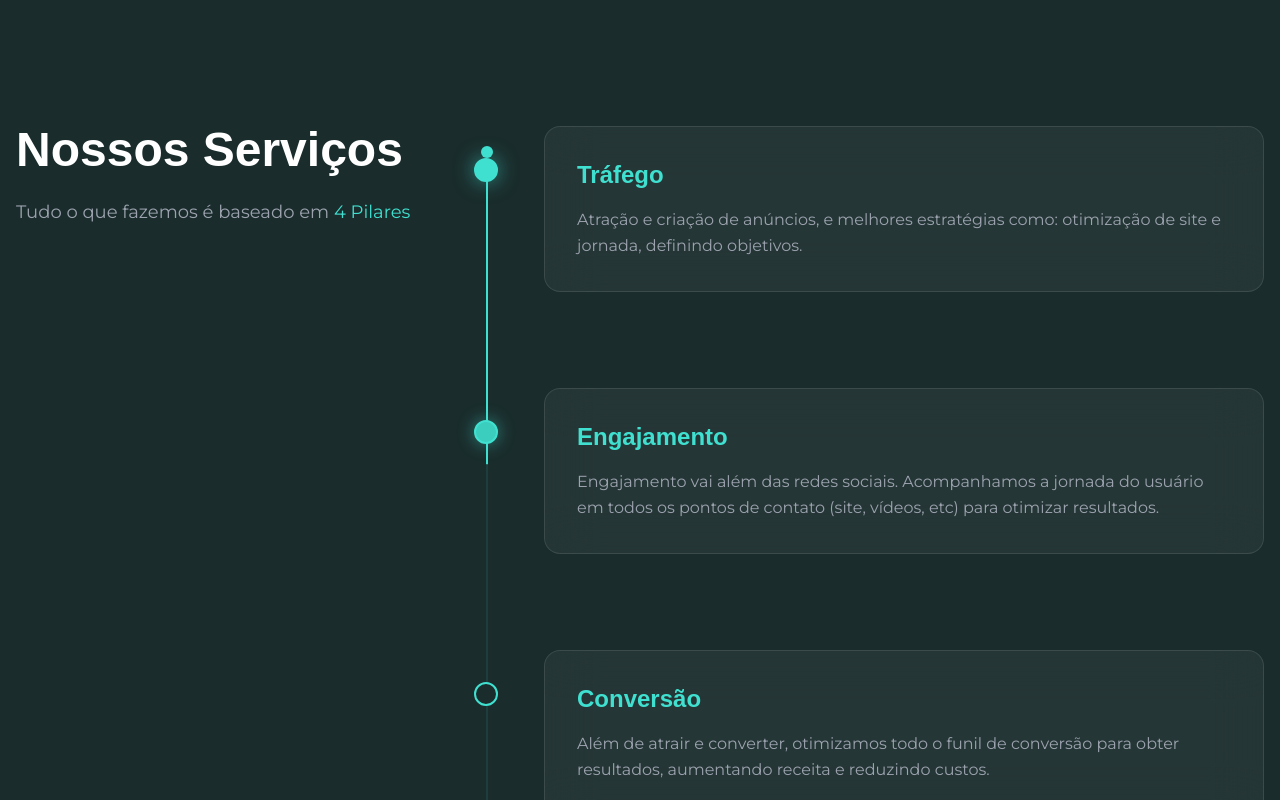
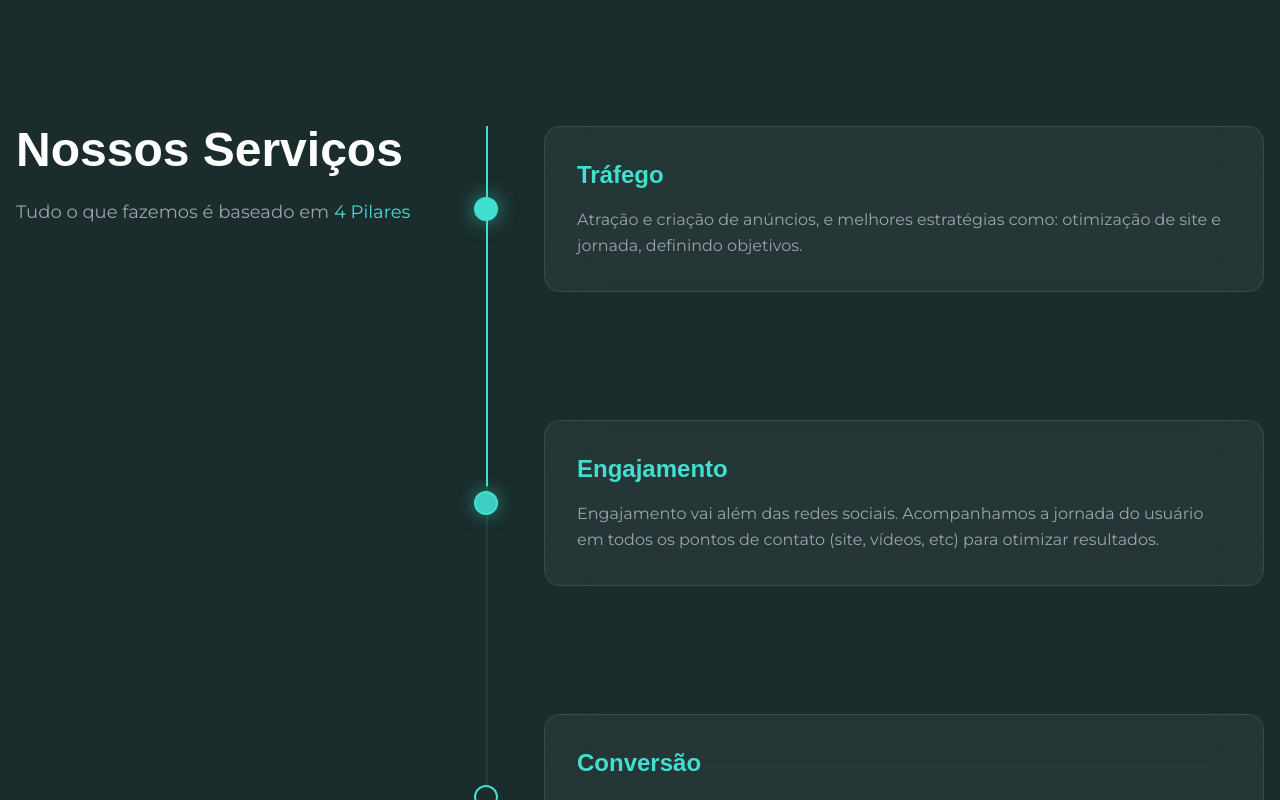
Before and after one commit to gbarbosap7/xtyl-clone, a Next.js app: page / in a window 1280 px wide. Shown: the part 4920-5720 px from the top of the page. Built offline with nearby package versions, Linux system fonts and the light colour scheme.

Commit message:
fix: ajusta alinhamento dos círculos para centralizarem em cada quadrante

```diff
--- a/src/components/ServiceSteps.tsx
+++ b/src/components/ServiceSteps.tsx
@@ -53,11 +53,7 @@ const ServiceSteps = () => {
           {/* Timeline */}
           <div className="md:w-2/3 relative">
             {/* Container da Timeline */}
-            <div className="absolute left-[22px] top-[40px] bottom-[40px] w-[2px] flex flex-col">
-              {/* Pontos de início e fim */}
-              <div className="absolute -top-[20px] left-1/2 -translate-x-1/2 w-3 h-3 rounded-full bg-xtyl-primary shadow-glow" />
-              <div className="absolute -bottom-[20px] left-1/2 -translate-x-1/2 w-3 h-3 rounded-full bg-xtyl-primary/20" />
-
+            <div className="absolute left-[22px] top-0 bottom-0 w-[2px] flex flex-col">
               {/* Linha de fundo (não preenchida) */}
               <div className="absolute inset-0 bg-xtyl-primary/10" />
 
@@ -86,11 +82,11 @@ const ServiceSteps = () => {
                 whileInView={{ opacity: 1, x: 0 }}
                 viewport={{ once: true, margin: "-100px" }}
                 transition={{ duration: 0.5, delay: index * 0.2 }}
-                className="relative pl-12 mb-24 last:mb-0 flex items-start"
+                className="relative pl-12 mb-32 last:mb-0 flex items-start"
               >
                 {/* Círculo na Timeline */}
                 <motion.div
-                  className="absolute left-[22px] top-8 -translate-x-1/2 w-6 h-6 flex items-center justify-center rounded-full border-2 border-xtyl-primary"
+                  className="absolute left-[22px] top-1/2 -translate-y-1/2 -translate-x-1/2 w-6 h-6 flex items-center justify-center rounded-full border-2 border-xtyl-primary"
                   style={{
                     backgroundColor: useTransform(
                       scrollYProgress,
```
